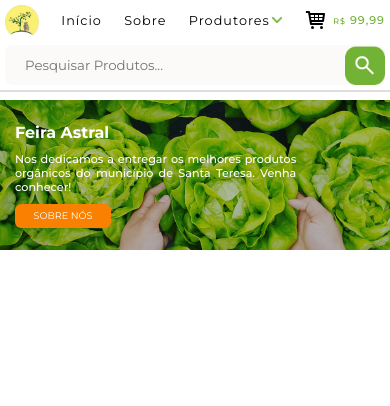
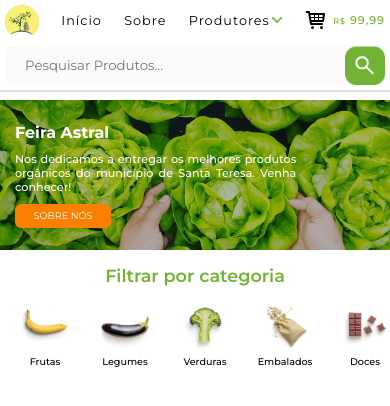
Before and after one commit to Prezotti/astral-frontend, a Next.js app: page / in a window 390 px wide. Shown: the top 406 px of the page. Built offline with nearby package versions, Linux system fonts and the light colour scheme.

Commit message:
TR-010 incremento

```diff
--- a/src/pages/index.tsx
+++ b/src/pages/index.tsx
@@ -139,7 +139,7 @@ export default function Home() {
           <Button text="SOBRE NÓS" onClick={() => {}} classType="botaoBanner" />
         </a>
       </div>
-      {/* <div className={styles.categoriaDiv}>
+      <div className={styles.categoriaDiv}>
         <h2>Filtrar por categoria</h2>
         <section className={styles.categorias}>
           <Categoria
@@ -186,6 +186,7 @@ export default function Home() {
           />
         </section>
       </div>
+      {/*
       <div className={styles.produtosDiv}>
         <section className={styles.produtosSection}>
           <h2>Nossos Produtos</h2>
--- a/src/styles/components/Categoria.module.css
+++ b/src/styles/components/Categoria.module.css
@@ -1,4 +1,4 @@
-.categoria{
+.categoria {
   display: flex;
   flex-direction: column;
   height: 140px;
@@ -7,7 +7,7 @@
   gap: 10px;
 }
 
-.categoria div{
+.categoria div {
   border-radius: 50%;
   width: 100px;
   height: 100px;
@@ -16,7 +16,7 @@
   align-items: center;
 }
 
-.categoria div img{
+.categoria div img {
   border-radius: 50%;
   width: 70px;
   object-fit: cover;
@@ -24,12 +24,12 @@
   cursor: pointer;
 }
 
-.categoria img:hover{
+.categoria img:hover {
   transform: scale(1.1);
   transition: 0.5s;
 }
 
-.categoria p{
+.categoria p {
   text-align: center;
   font-size: 0.8rem;
   font-weight: 500;
@@ -38,6 +38,56 @@
   padding: 0;
 }
 
-.borda{
-    border: #72B234 2px solid;
+.borda {
+  border: #72b234 2px solid;
 }
+
+@media (max-width: 768px) {
+  .categoria {
+    gap: 0;
+    width: 80px;
+    height: 100px;
+  }
+  .categoria div {
+    width: 80px;
+    height: 80px;
+  }
+  .categoria img:hover {
+    transform: scale(1);
+  }
+}
+
+@media (max-width: 560px) {
+  .categoria {
+    width: 70px;
+  }
+  .categoria p {
+    font-size: 0.7rem;
+  }
+  .categoria div {
+    width: 70px;
+    height: 70px;
+  }
+  .categoria div img {
+    width: 60px;
+    height: 60px;
+  }
+}
+
+@media (max-width: 400px) {
+  .categoria {
+    width: 60px;
+    height: 90px;
+  }
+  .categoria p {
+    font-size: 0.6rem;
+  }
+  .categoria div {
+    width: 60px;
+    height: 60px;
+  }
+  .categoria div img {
+    width: 50px;
+    height: 50px;
+  }
+}
--- a/src/styles/pages/Home.module.css
+++ b/src/styles/pages/Home.module.css
@@ -98,6 +98,7 @@
   .banner {
     margin-top: 120px;
     height: 200px;
+    margin-bottom: 15px;
   }
   .banner p {
     width: 60%;
@@ -105,6 +106,12 @@
   }
   .banner h1 {
     font-size: 1.5rem;
+  }
+  .categoriaDiv {
+    gap: 10px;
+  }
+  .categoriaDiv h2 {
+    font-size: 1.3rem;
   }
 }
 
@@ -120,6 +127,11 @@
   .banner h1 {
     font-size: 1.3rem;
   }
+  .categorias {
+    overflow-x: auto;
+    gap: 20px;
+    padding: 0 15px;
+  }
 }
 
 @media (max-width: 450px) {
@@ -130,6 +142,9 @@
 }
 
 @media (max-width: 400px) {
+  .categoriaDiv h2 {
+    font-size: 1.1rem;
+  }
   .banner {
     margin-top: 100px;
     height: 150px;
@@ -142,3 +157,9 @@
     font-size: 1rem;
   }
 }
+
+@media (max-width: 350px) {
+  .categorias {
+    gap: 10px;
+  }
+}
```
Lines whose indentation alone changed are shown as unchanged.
